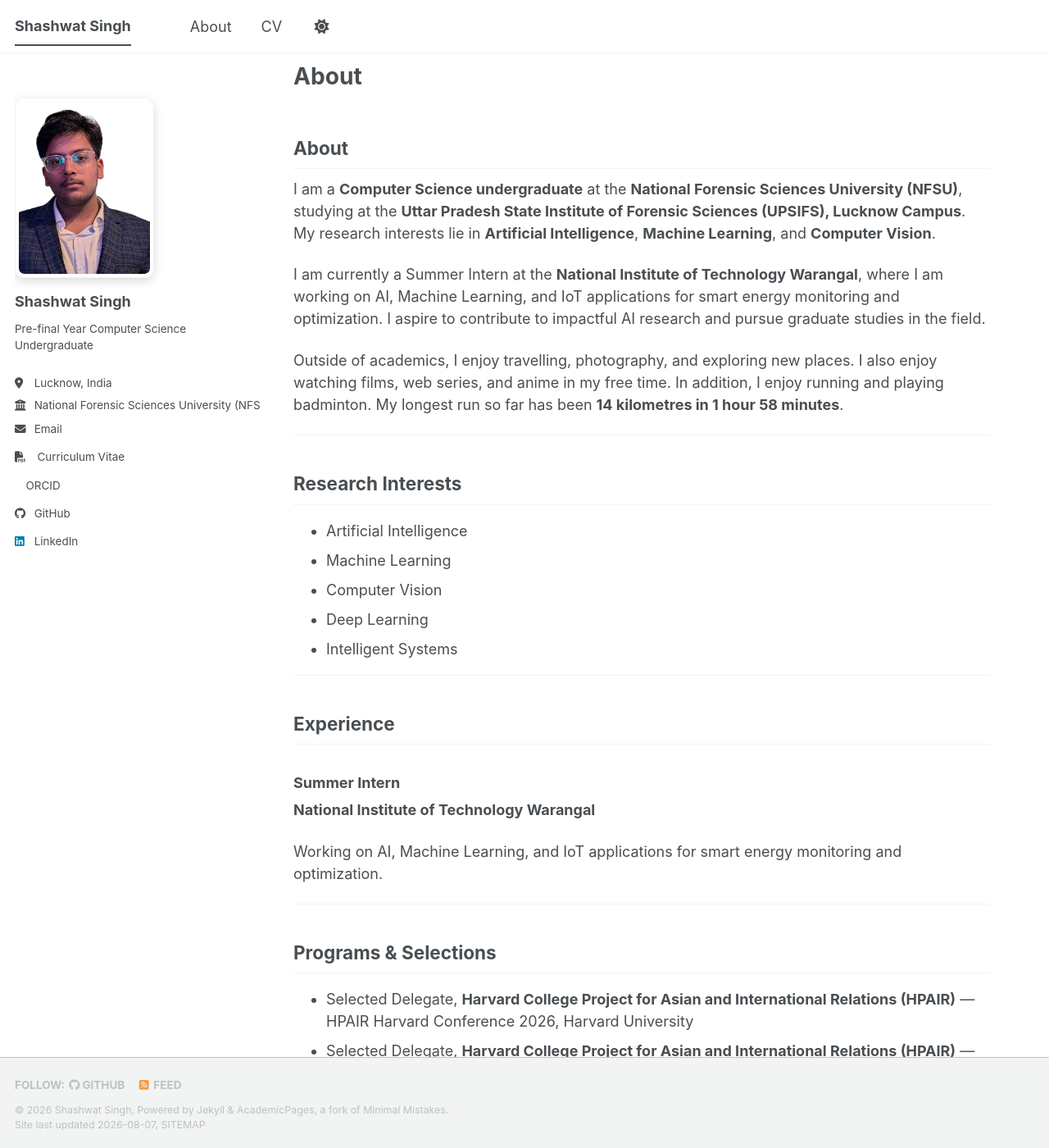
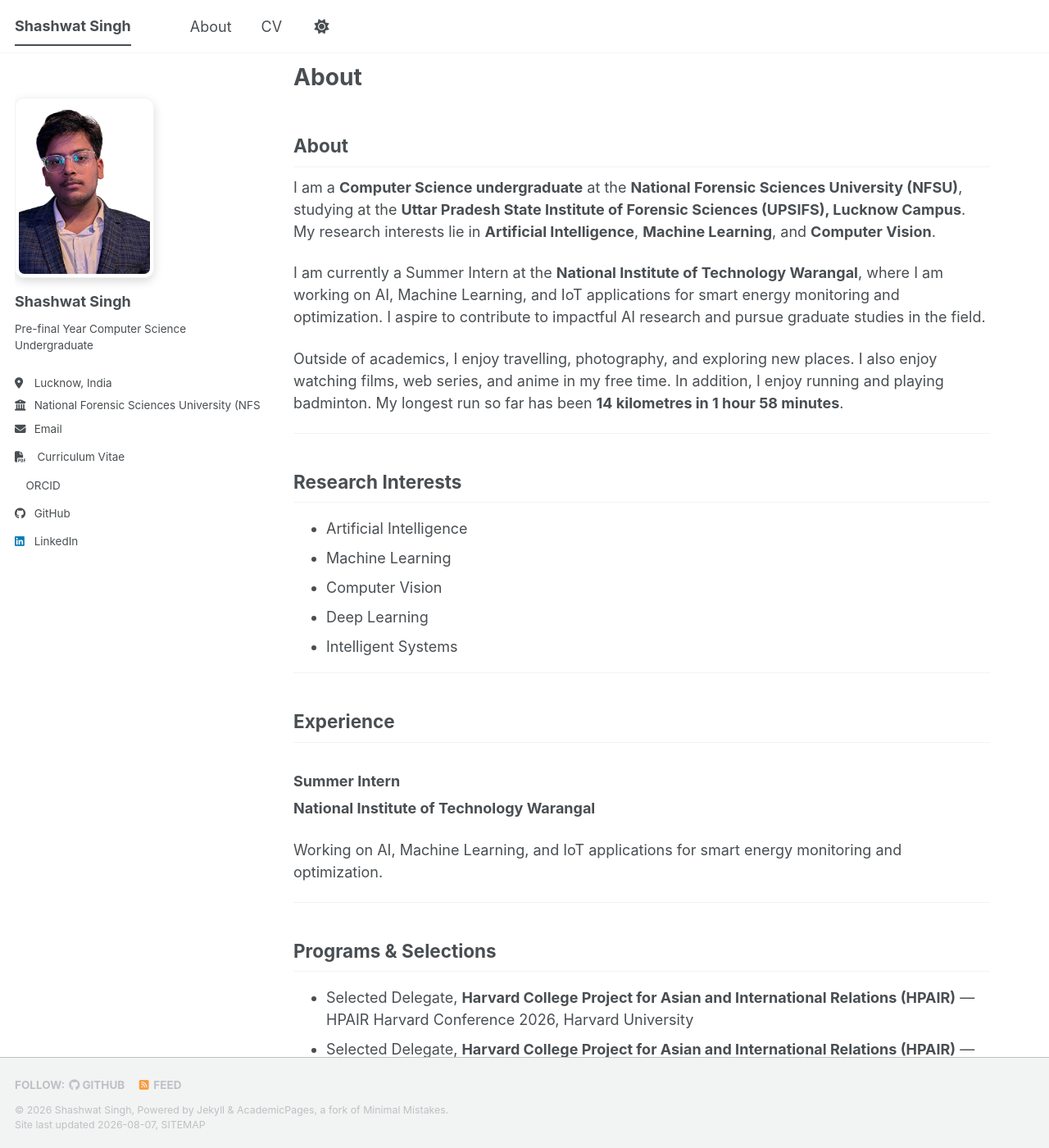
Before and after one commit to shashwht/academic-pages-temp, a Jekyll site: the page built from _pages/about.md, in a window 1280 px wide and 1400 px high. Shown: the whole window at 82% size. Built offline with Jekyll 4.4.1, drawn with Linux system fonts in a browser that asks for light colours; a style sheet for code colours, icons or effects is not loaded.

Commit message:
Update _page.scss

```diff
--- a/_sass/layout/_page.scss
+++ b/_sass/layout/_page.scss
@@ -39,10 +39,11 @@
 
 .page__title {
   margin-top: 0;
-  line-height: 1;
+  margin-bottom: 0.5rem;
+  line-height: 1.1;
 
   & + .page__meta {
-    margin-top: -0.5em;
+    margin-top: 0;
   }
 }
 
```
